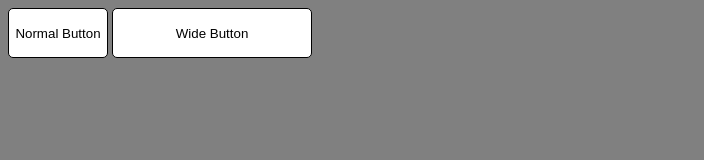
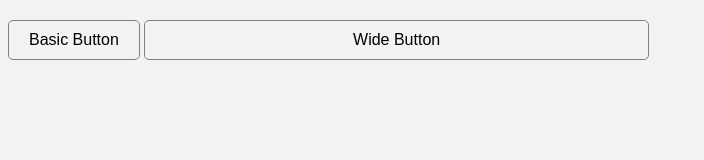
Before and after one commit to zachshallbetter/sass-walkthrough, a website: page public/index.html in a window 1280 px wide. Shown: the whole page, without its empty margins (0-704 px from the left). Drawn offline with nearby package versions, Linux system fonts and the light colour scheme; files that its build step writes are made by us from their sources.

Commit message:
Added SCSS Base

```diff
--- a/package.json
+++ b/package.json
@@ -4,7 +4,7 @@
   "description": "",
   "main": "index.js",
   "scripts": {
-    "sass": "sass --watch --update --no-source-map --style=compressed src:public"
+    "sass": "sass --watch src:public"
   },
   "repository": {
     "type": "git",
@@ -17,7 +17,7 @@
     "url": "https://github.com/zachshallbetter/sass-walkthrough/issues"
   },
   "homepage": "https://github.com/zachshallbetter/sass-walkthrough#readme",
-  "dependencies": {
+  "devDependencies": {
     "sass": "^1.62.1"
   }
 }
--- a/public/index.html
+++ b/public/index.html
@@ -5,12 +5,10 @@
     <meta http-equiv="X-UA-Compatible" content="IE=edge">
     <meta name="viewport" content="width=device-width, initial-scale=1.0">
     <title>Document</title>
-        <link rel="stylesheet" href="style.css">
+    <link rel="stylesheet" href="main.css">
 </head>
 <body>
-        <div id="container">
-            <button class="btn">Normal Button</button>
+    <button class="btn">Basic Button</button>
     <button class="btn wide">Wide Button</button>
-        </div>
 </body>
 </html>
--- a/src/_button.scss
+++ b/src/_button.scss
@@ -1,15 +1,22 @@
 .btn {
-    height: 50px;
-    width: 100px;
-    background-color: white;
-    border: 1px solid black;
+    background-color: $background-color;
+    border: 1px solid grey;
+    color: #000;
     border-radius: 5px;
-    margin: 0 auto;
+    padding: 10px 20px;
+    font-size: 16px;
     cursor: pointer;
+    margin: 12px 0;
+}
 
-    &.wide {
-        width: 200px;
-    }
+.btn:hover {
+    background-color: #ddd;
+}
 
-    @include button-hover($color-background);
+.btn.wide {
+    width: 40%;
 }
+
+.btn.wide:hover  {
+    background-color: grey;
+}
--- a/src/_layout.scss
+++ b/src/_layout.scss
@@ -1,15 +1,8 @@
 body {
-  height: 100vh;
-  width: 100vw;
-  background-color: $color-background;
+  background-color: $background-color;
 }
 
 .container {
-  height: 100%;
-  width: 100%;
-
-    @media screen and (max-width: 768px) {
-        max-width: 768px;
-        margin: 0 auto;
-    }
+  max-width: 1200px;
+  margin: 0 auto;
 }
--- a/src/_variables.scss
+++ b/src/_variables.scss
@@ -1,8 +1,2 @@
-$color-background: grey;
-$color-primary: blue;
-
-@mixin button-hover($color) {
-    &:hover {
-        background-color: darken($color, 30%);
-    }
-}
+$background-color: #f3f3f3;
+$primary-color: red;
```
Also changed, not shown: src/main.scss (renamed from src/style.scss), 2 other files. Lines whose indentation alone changed are shown as unchanged.
